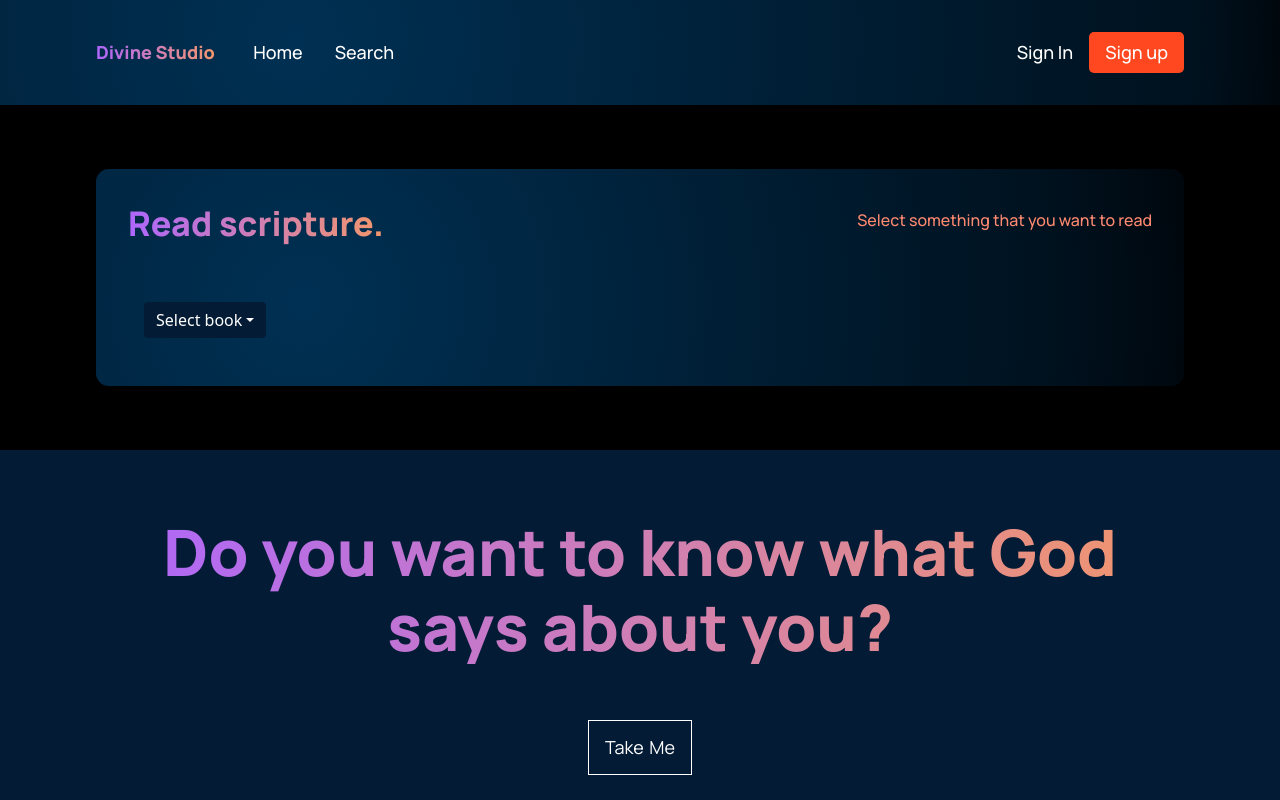
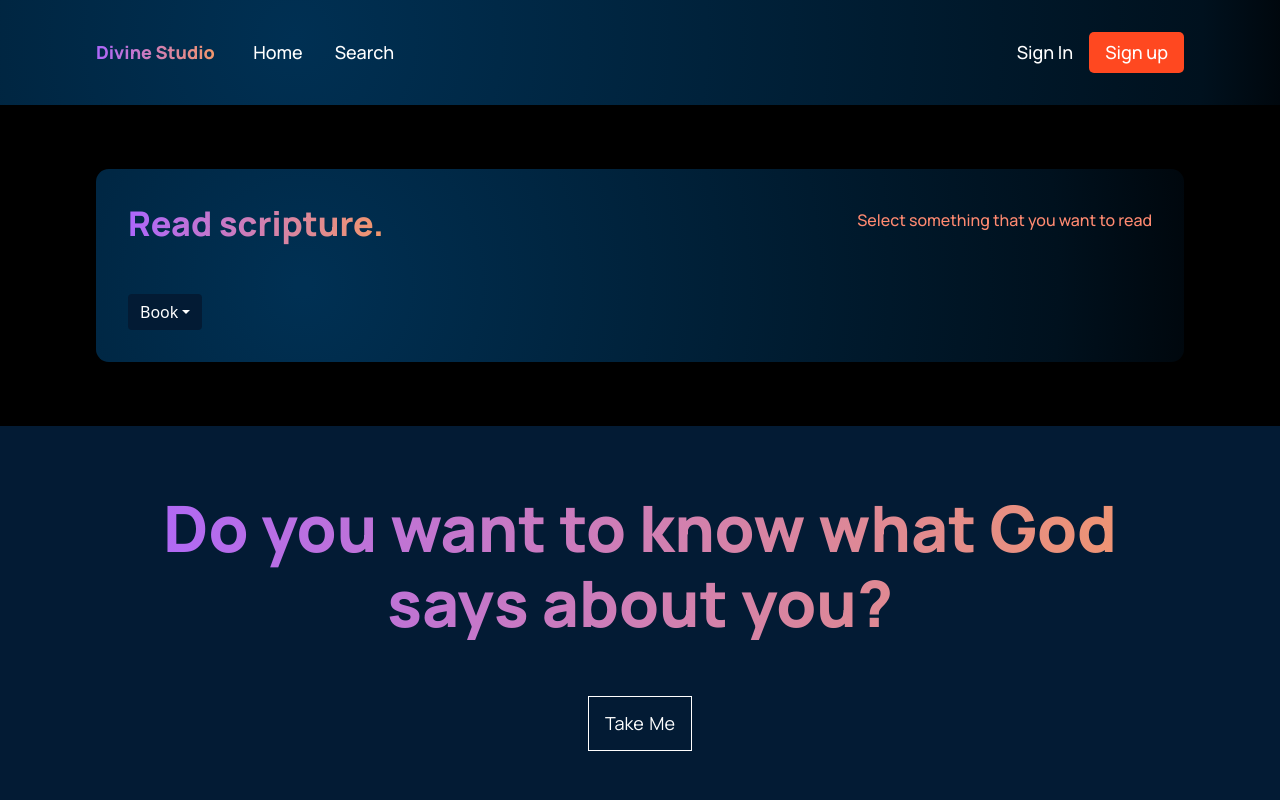
Before and after one commit to jth9819/scripture-react, a React (Create React App) app: page /search in a window 1280 px wide. Shown: the top 800 px of the page. Built offline with nearby package versions, Linux system fonts and the light colour scheme; no server answers.

Commit message:
Additions to site

```diff
--- a/src/containers/searchResults/SearchResults.jsx
+++ b/src/containers/searchResults/SearchResults.jsx
@@ -6,27 +6,29 @@ import DropdownButton from 'react-bootstrap/DropdownButton'
 import './searchResults.css';
 
 const SearchResults = (props) => {
-  const url = `https://api.scripture.api.bible/v1/bibles/685d1470fe4d5c3b-01/verses/GAL.1.1`;
-  const [verse, setVerse] = useState(null);
-  const [value, setValue] = useState('Select book');
-  // const [title,setTitle] = useState(Gene);
+  const [value, setValue] = useState('Book');
+  const [chapters, setChapters] = useState("Chapters not set");
+
+  const urlChapters = `https://api.scripture.api.bible/v1/bibles/de4e12af7f28f599-01/books/GEN/chapters`;
 
   // Call API
   useEffect(() => {
-    axios.get(url, {
+    axios.get(urlChapters, {
       headers: {
         'api-key': 'c817601b1b0b6386b97d3bb84e17a46d'
       }
     }).then((response) => {
-      setVerse(response.data.data.content);
+      setChapters(response.data.data.length);
     });
-  }, [url]);
+  }, [urlChapters]);
 
   // Handle dropdown select
   const handleSelect = (e) => {
     console.log(e);
     setValue(e);
   }
+
+  console.log(chapters);
 
   return (
     <div className="searchresults section__margin" id="ds">
@@ -36,12 +38,12 @@ const SearchResults = (props) => {
       </div>
       <div className="searchresults-container">
 
+      {/* Book */}
       <DropdownButton
         id="dropdown-button-dark-example2"
         variant="secondary"
         menuVariant="dark"
         title={value}
-        // title={value}
         className="mt-2"
         onSelect={handleSelect}
       >
@@ -53,6 +55,26 @@ const SearchResults = (props) => {
         {/* <Dropdown.Divider /> */}
         <Dropdown.Item as="button" eventKey="Numbers">Numbers</Dropdown.Item>
       </DropdownButton>
+
+      {value !== "Book"
+        ? <DropdownButton
+          id="dropdown-button-dark-example2"
+          variant="secondary"
+          menuVariant="dark"
+          title="Chapter"
+          className="mt-2"
+          onSelect={handleSelect}
+        >
+          <Dropdown.Item className="dropdown-item" as="button" eventKey="Genesis">
+            Genesis
+          </Dropdown.Item>
+          <Dropdown.Item as="button" eventKey="Exodus">Exodus</Dropdown.Item>
+          <Dropdown.Item as="button" eventKey="Leviticus">Leviticus</Dropdown.Item>
+          {/* <Dropdown.Divider /> */}
+          <Dropdown.Item as="button" eventKey="Numbers">Numbers</Dropdown.Item>
+        </DropdownButton>
+        : ""
+      }
       </div>
     </div>
   )
--- a/src/containers/searchResults/searchResults.css
+++ b/src/containers/searchResults/searchResults.css
@@ -80,40 +80,18 @@
   .searchresults-container {
     display: flex;
     flex-wrap: wrap;
-    flex-direction: column;
+    flex-direction: row;
     width: auto;
-
-    /* text-align: center;
-    border: 3px solid green;
-    margin: auto;
-    width: 50%;
-    text-align: center; */
-
-    /* margin-top: 2rem; */
   }
 
-  /* Customizing feature component as per needs */
-  .searchresults-container {
-    flex: 1;
-    margin: 1rem;
-    min-width: 210px;
-    display: unset;
-    flex-direction: column;
-  }
-
-  /* Customizing feature component as per needs */
-  .searchresults-container {
-    margin-top: 0.5rem;
+  .mt-2 {
+    margin-right: 0.7rem;
   }
 
   #dropdown-button-dark-example2 {
     background-color: var(--color-footer);
     border: none;
   }
-
-
-
-
 
   @media screen and (max-width: 850px) {
     .searchresults-heading {
```
